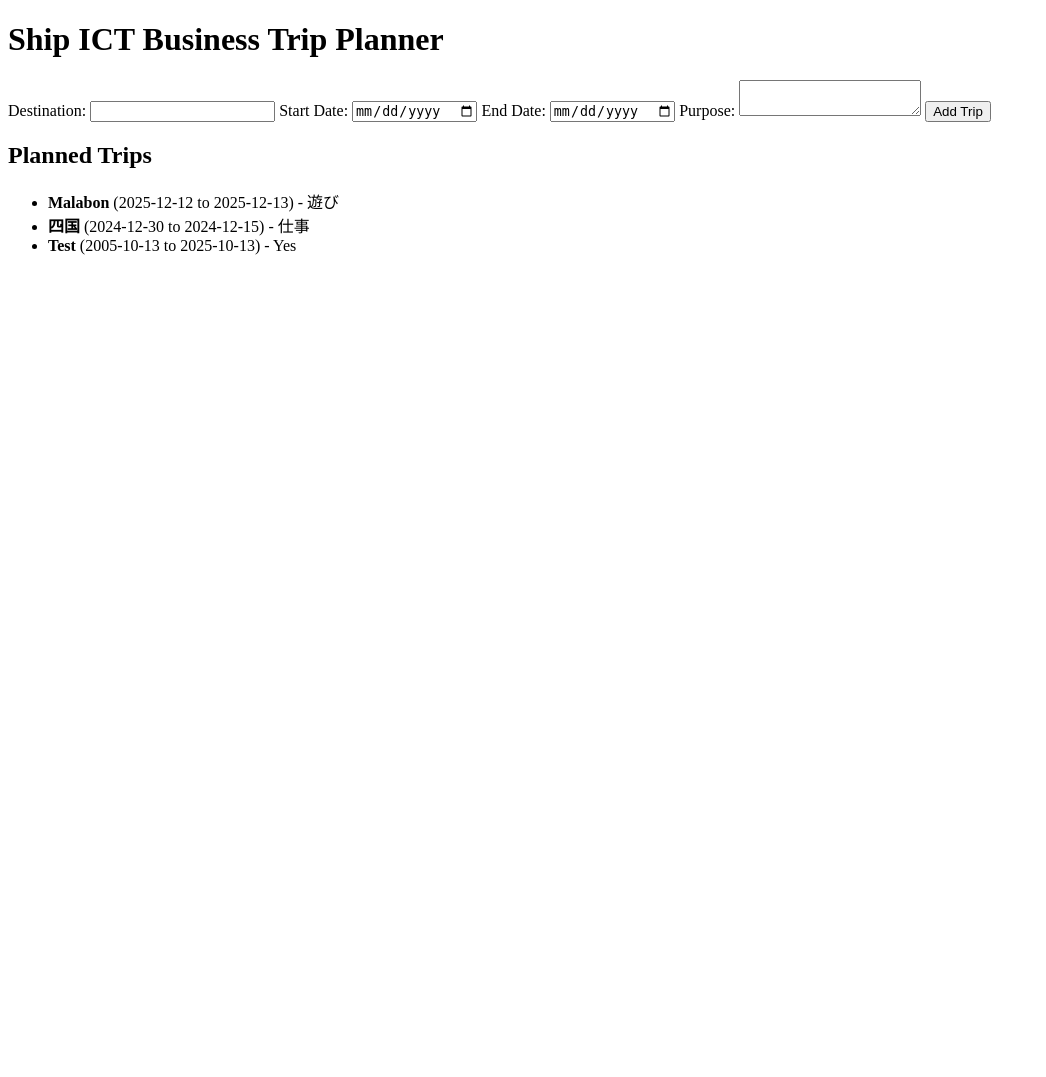
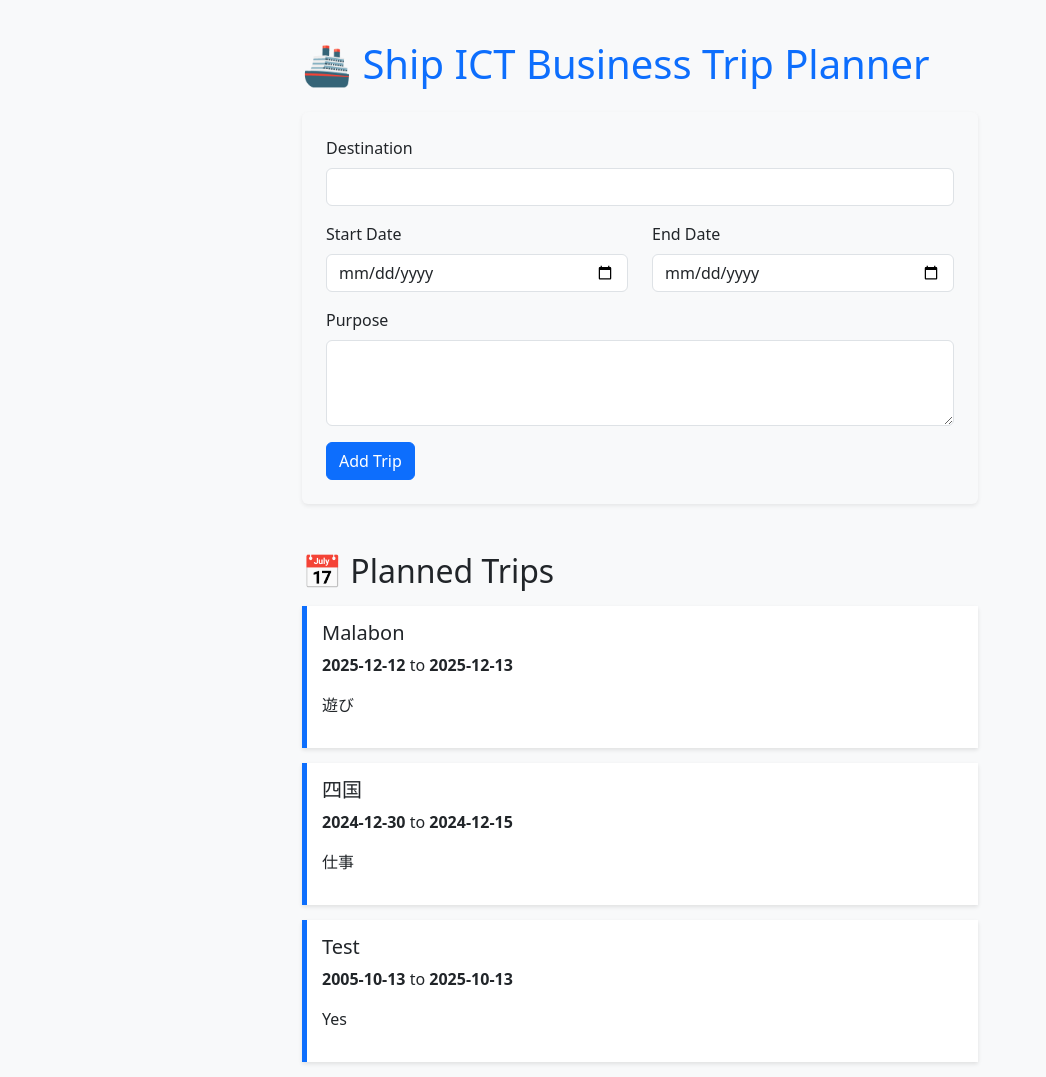
Before and after one commit to rafael0915/JIRAF_SIT, a Flask app: page /business_trip in a window 1280 px wide. Shown: the whole page, without its empty margins (0-1046 px from the left). Before the commit the page ends 255 px from the top, so only its background shows below. Run offline with Flask 3, Linux system fonts and the light colour scheme; data comes from the database, SQL or seed files in the repository.

Commit message:
BusinessTripEnhancement
Rafael

```diff
--- a/templates/business_trip.html
+++ b/templates/business_trip.html
@@ -1,36 +1,64 @@
 <!DOCTYPE html>
 <html lang="en">
 <head>
-    <meta charset="UTF-8">
-    <meta name="viewport" content="width=device-width, initial-scale=1.0">
-    <title>Ship ICT Business Trip Planner</title>
+  <meta charset="UTF-8">
+  <meta name="viewport" content="width=device-width, initial-scale=1.0">
+  <title>Ship ICT Business Trip Planner</title>
+  <link href="https://cdn.jsdelivr.net/npm/bootstrap@5.3.2/dist/css/bootstrap.min.css" rel="stylesheet">
+  <style>
+    body {
+      background-color: #f8f9fa;
+    }
+    .container {
+      max-width: 700px;
+      margin-top: 40px;
+    }
+    .trip-card {
+      background-color: #fff;
+      border-left: 5px solid #0d6efd;
+      padding: 15px;
+      margin-bottom: 15px;
+      box-shadow: 0 2px 4px rgba(0,0,0,0.1);
+    }
+  </style>
 </head>
 <body>
-    <h1>Ship ICT Business Trip Planner</h1>
+  <div class="container">
+    <h1 class="mb-4 text-primary">🚢 Ship ICT Business Trip Planner</h1>
 
-    <form method="POST">
-        <label for="destination">Destination:</label>
-        <input type="text" id="destination" name="destination" required>
+    <form method="POST" class="mb-5 p-4 bg-light rounded shadow-sm">
+      <div class="mb-3">
+        <label for="destination" class="form-label">Destination</label>
+        <input type="text" id="destination" name="destination" class="form-control" required>
+      </div>
 
-        <label for="start_date">Start Date:</label>
-        <input type="date" id="start_date" name="start_date" required>
+      <div class="row">
+        <div class="col-md-6 mb-3">
+          <label for="start_date" class="form-label">Start Date</label>
+          <input type="date" id="start_date" name="start_date" class="form-control" required>
+        </div>
+        <div class="col-md-6 mb-3">
+          <label for="end_date" class="form-label">End Date</label>
+          <input type="date" id="end_date" name="end_date" class="form-control" required>
+        </div>
+      </div>
 
-        <label for="end_date">End Date:</label>
-        <input type="date" id="end_date" name="end_date" required>
+      <div class="mb-3">
+        <label for="purpose" class="form-label">Purpose</label>
+        <textarea id="purpose" name="purpose" class="form-control" rows="3"></textarea>
+      </div>
 
-        <label for="purpose">Purpose:</label>
-        <textarea id="purpose" name="purpose"></textarea>
-
-        <button type="submit">Add Trip</button>
+      <button type="submit" class="btn btn-primary">Add Trip</button>
     </form>
 
-    <h2>Planned Trips</h2>
-    <ul>
-        {% for trip in trips %}
-            <li>
-                <strong>{{ trip.destination }}</strong> ({{ trip.start_date.strftime('%Y-%m-%d') }} to {{ trip.end_date.strftime('%Y-%m-%d') }}) - {{ trip.purpose }}
-            </li>
-        {% endfor %}
-    </ul>
+    <h2 class="mb-3">📅 Planned Trips</h2>
+    {% for trip in trips %}
+      <div class="trip-card">
+        <h5>{{ trip.destination }}</h5>
+        <p><strong>{{ trip.start_date.strftime('%Y-%m-%d') }}</strong> to <strong>{{ trip.end_date.strftime('%Y-%m-%d') }}</strong></p>
+        <p>{{ trip.purpose }}</p>
+      </div>
+    {% endfor %}
+  </div>
 </body>
 </html>
```
